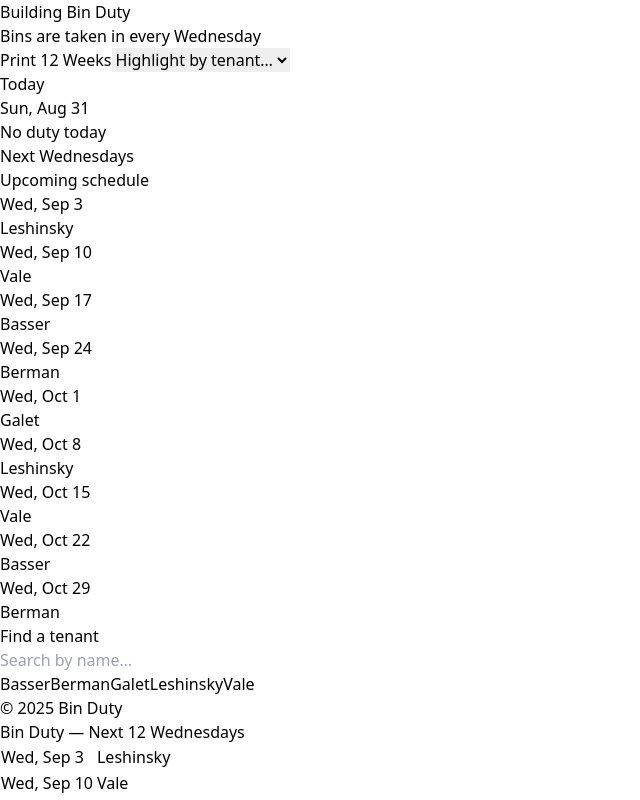
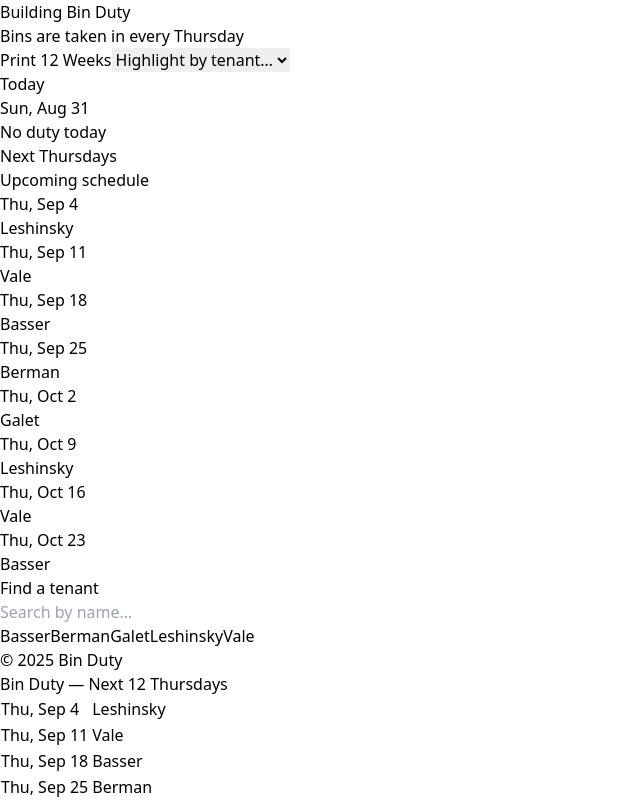
Before and after one commit to ZvickB/Meadowbrook-1, a React (Vite) app: page / in a window 1280 px wide. Shown: the top 800 px of the page, without its empty margins (0-640 px from the left). Built offline with nearby package versions, Linux system fonts and the light colour scheme.

Commit message:
Switch duty day to Thursday

```diff
--- a/index.html
+++ b/index.html
@@ -2,7 +2,7 @@
 <html lang="en">
   <head>
     <meta charset="UTF-8" />
- <link rel="icon" type="image/png" href="/favicon.png" />
+<link rel="icon" type="image/png" href="/favicon.png?v=2" />
     <meta name="viewport" content="width=device-width, initial-scale=1.0" />
     <title>Meadowbrook 1</title>
   </head>
--- a/src/BinDuty.jsx
+++ b/src/BinDuty.jsx
@@ -8,14 +8,14 @@ import React, { useMemo, useState } from "react";
  *
  * Rules:
  *  - Order of tenants: Basser, Berman, Galet, Leshinsky, Vale.
- *  - Duty occurs only on Wednesdays.
+ *  - Duty occurs only on Thursdays.
  *  - Print view shows ONLY a 12-week schedule, sized to ~¼ of a US Letter page with zebra stripes.
  */
 
 // ---------------------------
 // Tenant list
 // ---------------------------
-
+const THURSDAY = 4;
 const TENANTS = [
   { id: "1", name: "Basser" },
   { id: "2", name: "Berman" },
@@ -67,11 +67,11 @@ function isSameDay(a, b) {
 }
 
 // ---------------------------
-// Assignment logic (Wednesdays only)
+// Assignment logic (Thursdays only)
 // ---------------------------
 
 function getAssigneeForDate(date) {
-  if (date.getDay() !== 3) return null; // 3 = Wednesday
+  if (date.getDay() !== THURSDAY) return null;
   const diff = Math.max(0, daysBetween(ROTATION_START, date));
   const weeks = Math.floor(diff / 7);
   const idx = weeks % TENANTS.length;
@@ -90,21 +90,21 @@ export default function BinDutyScheduler() {
   const today = toLocalMidnight(new Date());
 
   const upcoming = useMemo(() => {
-    // Next ~8 Wednesdays
+    // Next ~8 Thursdays
     let list = [];
     for (let i = 0; i < 60; i++) {
       const candidate = addDays(today, i);
-      if (candidate.getDay() === 3) list.push({ date: candidate, who: getAssigneeForDate(candidate) });
+    if (candidate.getDay() === THURSDAY) list.push({ date: candidate, who: getAssigneeForDate(candidate) });
     }
     return list;
   }, [today]);
 
   const twelveWeeks = useMemo(() => {
-    // Exactly 12 Wednesdays starting from this week
+    // Exactly 12 Thursdays starting from this week
     let list = [];
     for (let i = 0; i < 120; i++) {
       const candidate = addDays(today, i);
-      if (candidate.getDay() === 3) {
+       if (candidate.getDay() === THURSDAY) {
         list.push({ date: candidate, who: getAssigneeForDate(candidate) });
         if (list.length === 12) break;
       }
@@ -116,7 +116,7 @@ export default function BinDutyScheduler() {
     if (!selectedTenantId) return null;
     for (let i = 0; i < 365; i++) {
       const candidate = addDays(today, i);
-      if (candidate.getDay() !== 3) continue;
+      if (candidate.getDay() !== THURSDAY) continue;
       const who = getAssigneeForDate(candidate);
       if (who && who.id === selectedTenantId) return candidate;
     }
@@ -166,7 +166,7 @@ export default function BinDutyScheduler() {
           <header className="mb-6 sm:mb-10 flex items-center justify-between gap-4">
             <div>
               <h1 className="text-2xl sm:text-3xl font-bold tracking-tight">Building Bin Duty</h1>
-              <p className="text-slate-600">Bins are taken in every Wednesday</p>
+              <p className="text-slate-600">Bins are taken in every Thursday</p>
             </div>
             <div className="flex items-center gap-2">
               <button
@@ -210,7 +210,7 @@ export default function BinDutyScheduler() {
             <div className="sm:col-span-2 rounded-2xl bg-white p-5 shadow-sm border border-slate-100">
               <div className="flex items-center justify-between">
                 <div>
-                  <div className="text-xs uppercase tracking-wide text-slate-500">Next Wednesdays</div>
+                  <div className="text-xs uppercase tracking-wide text-slate-500">Next Thursdays</div>
                   <div className="text-sm text-slate-600">Upcoming schedule</div>
                 </div>
                 {selectedTenant && (
@@ -267,7 +267,7 @@ export default function BinDutyScheduler() {
         {/* ===== Print-only compact card (¼ page) ===== */}
         <section className="hidden print:block">
           <div className="print-card">
-            <div className="text-base font-semibold mb-2">Bin Duty — Next 12 Wednesdays</div>
+            <div className="text-base font-semibold mb-2">Bin Duty — Next 12 Thursdays</div>
             <table className="w-full text-xs border border-slate-200">
               <tbody>
                 {twelveWeeks.map(({ date, who }) => (
```
